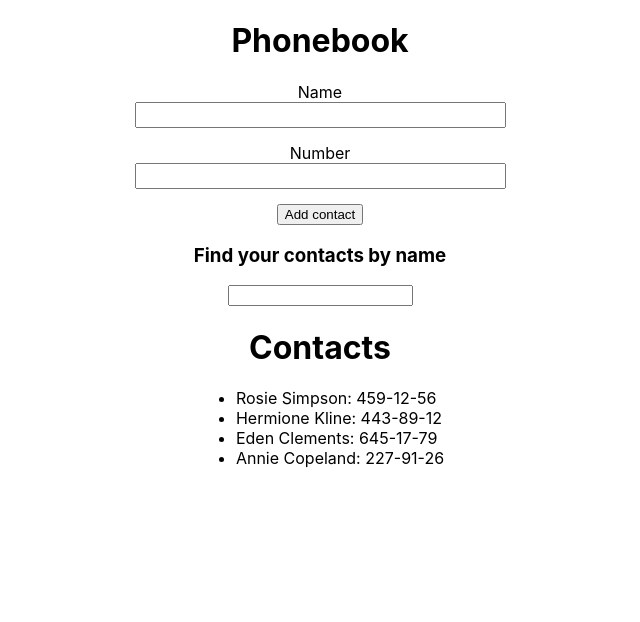
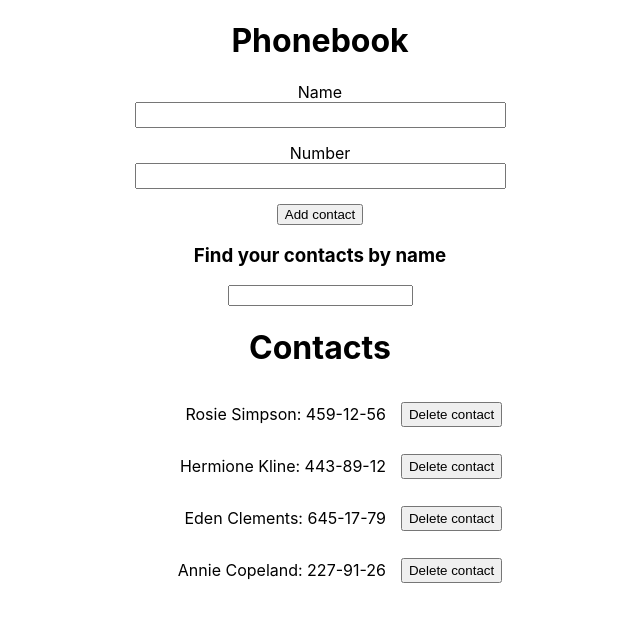
Before and after one commit to vladisulian/goit-react-hw-02-phonebook, a React (Create React App) app: page / in a window 1280 px wide. Shown: the top 622 px of the page, without its empty margins (320-960 px from the left). Built offline with nearby package versions, Linux system fonts and the light colour scheme.

Commit message:
Add delete markup

```diff
--- a/src/components/Contacts/ContactsList.css
+++ b/src/components/Contacts/ContactsList.css
@@ -2,5 +2,17 @@
   display: flex;
   flex-direction: column;
   justify-content: center;
-  align-items: flex-start;
+  align-items: flex-end;
 }
+
+li {
+  display: flex;
+  align-items: center;
+}
+.Contacts__delete-button {
+  height: 25px;
+}
+
+.contacts-item {
+  margin-right: 15px;
+}
--- a/src/components/Contacts/ContactsList.jsx
+++ b/src/components/Contacts/ContactsList.jsx
@@ -9,7 +9,12 @@ export const ContactsList = ({ contacts }) => {
         {contacts.map(({ name, id, number }) => {
           return (
             <li key={id}>
-              {name}: {number}
+              <p className="contacts-item">
+                {name}: {number}
+              </p>
+              <button type="button" className="Contacts__delete-button">
+                Delete contact
+              </button>
             </li>
           );
         })}
```
